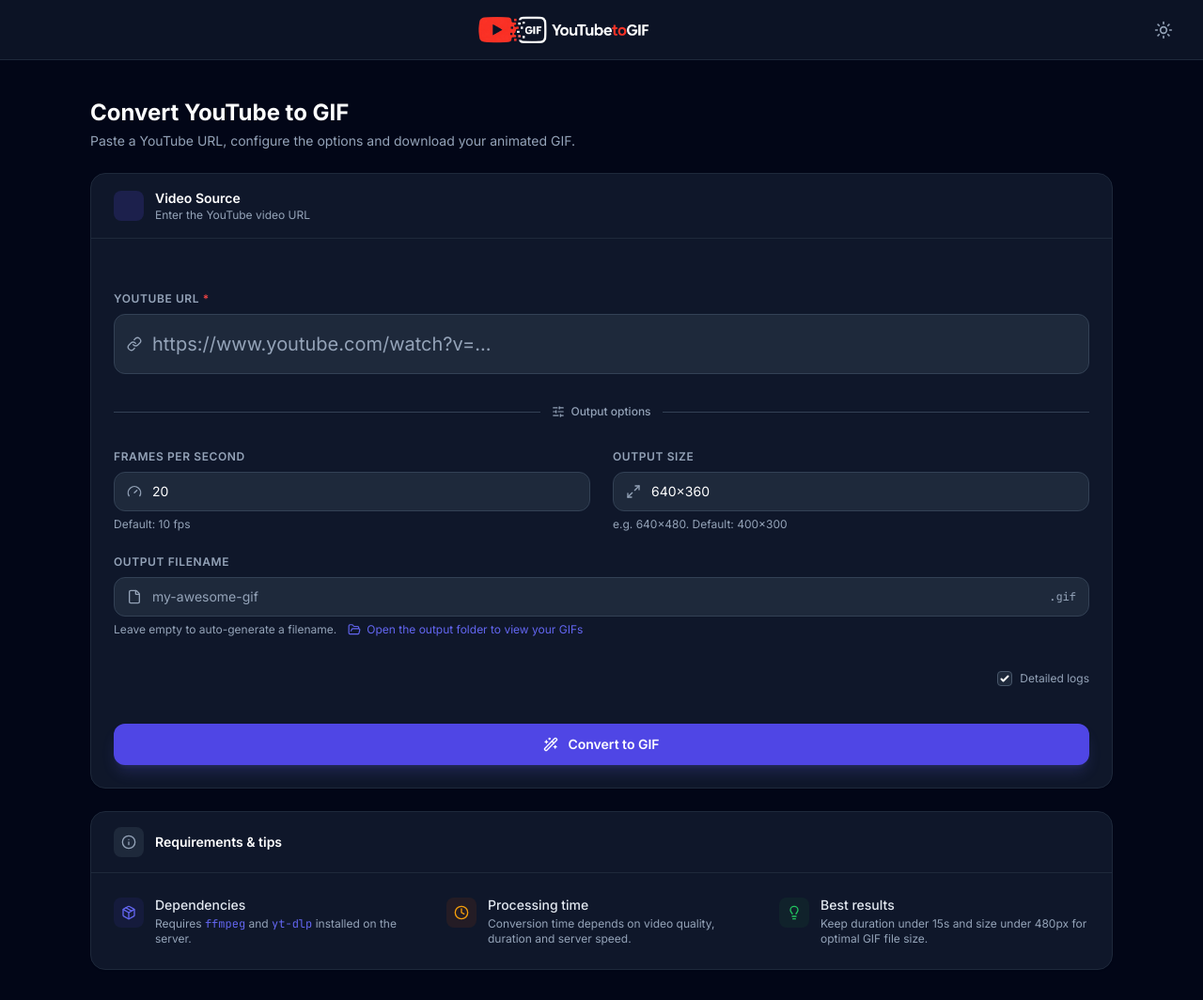
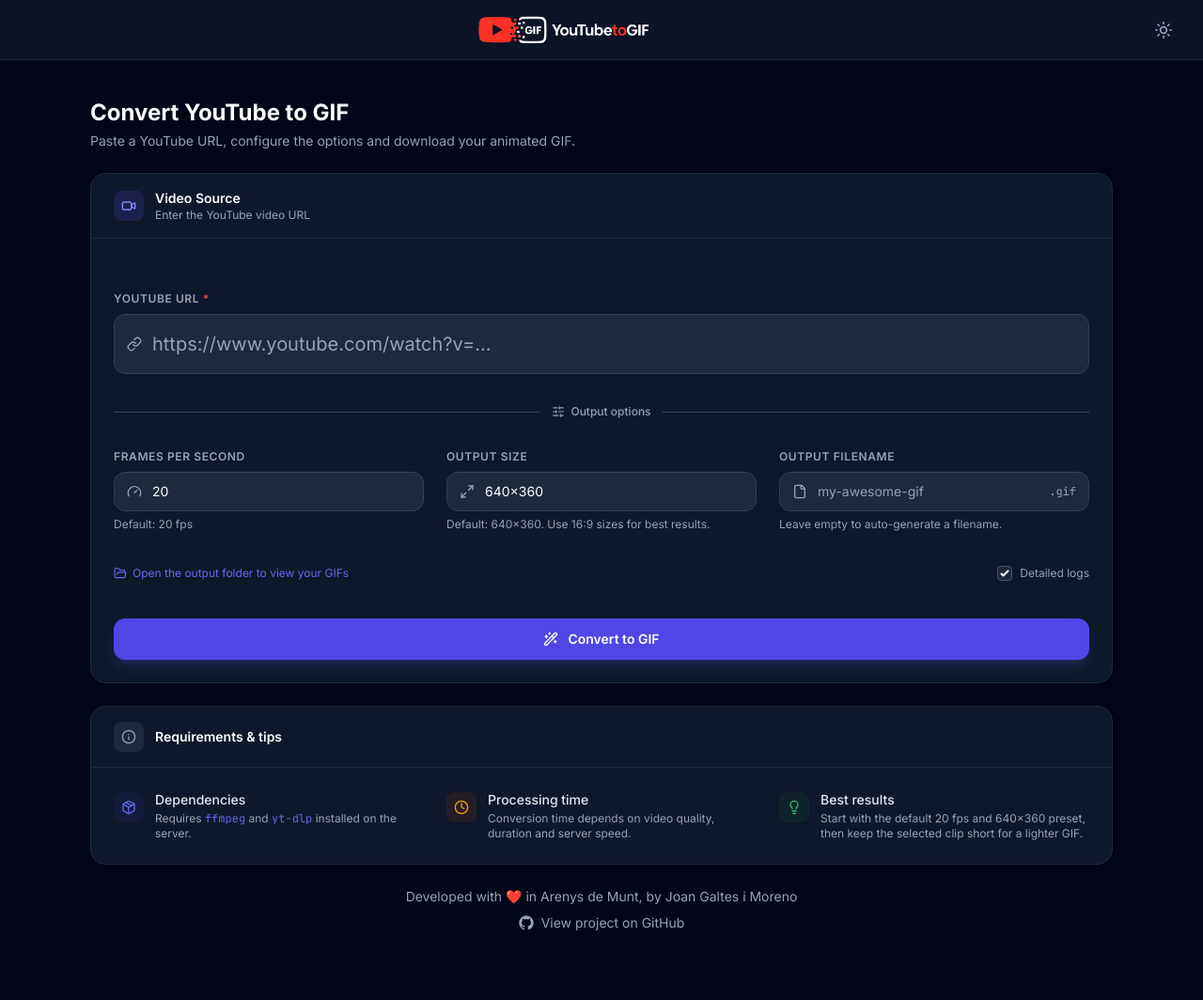
Before and after one commit to donbuche/youtube-to-gif, a website: page public/index.html in a window 1280 px wide. Shown: the whole page at 94% size. After the commit the page ends 1036 px from the top, so only its background shows below. Drawn offline with nearby package versions, Linux system fonts and the light colour scheme.

Commit message:
Polish form layout and footer details

```diff
--- a/public/index.html
+++ b/public/index.html
@@ -4,6 +4,7 @@
   <meta charset="UTF-8" />
   <meta name="viewport" content="width=device-width, initial-scale=1.0" />
   <title>YouTube to GIF Converter</title>
+  <link rel="icon" href="/favicon.ico" sizes="any" />
   <!-- CDN must load first so tailwind global exists before we configure it -->
   <script src="https://cdn.tailwindcss.com?plugins=forms"></script>
   <script>
@@ -172,7 +173,7 @@
         <!-- Card header -->
         <div class="px-6 py-4 border-b border-slate-200 dark:border-slate-800 flex items-center gap-3">
           <div class="w-8 h-8 rounded-lg bg-brand-100 dark:bg-brand-900/40 flex items-center justify-center">
-            <i data-lucide="youtube" class="w-4 h-4 text-brand-600 dark:text-brand-400"></i>
+            <i data-lucide="video" class="w-4 h-4 text-brand-600 dark:text-brand-400"></i>
           </div>
           <div>
             <h3 class="text-sm font-semibold text-slate-900 dark:text-white">Video Source</h3>
@@ -297,7 +298,7 @@
           </div>
 
           <!-- Options grid -->
-          <div class="grid grid-cols-1 sm:grid-cols-2 gap-6">
+          <div class="grid grid-cols-1 lg:grid-cols-3 gap-6">
 
             <!-- FPS -->
             <div>
@@ -311,7 +312,7 @@
                 <input type="number" id="fps" name="fps" min="1" max="60" value="20" placeholder="10"
                   class="w-full pl-10 pr-4 py-2.5 rounded-xl border border-slate-200 dark:border-slate-700 bg-slate-50 dark:bg-slate-800 text-slate-900 dark:text-white placeholder-slate-400 text-sm focus:outline-none focus:ring-2 focus:ring-brand-500 focus:border-transparent transition" />
               </div>
-              <p class="mt-1.5 text-xs text-slate-400">Default: 10 fps</p>
+              <p class="mt-1.5 text-xs text-slate-400">Default: 20 fps</p>
             </div>
 
             <!-- Size -->
@@ -326,11 +327,11 @@
                 <input type="text" id="size" name="size" value="640x360" placeholder="400x300"
                   class="w-full pl-10 pr-4 py-2.5 rounded-xl border border-slate-200 dark:border-slate-700 bg-slate-50 dark:bg-slate-800 text-slate-900 dark:text-white placeholder-slate-400 text-sm focus:outline-none focus:ring-2 focus:ring-brand-500 focus:border-transparent transition" />
               </div>
-              <p class="mt-1.5 text-xs text-slate-400">e.g. 640x480. Default: 400x300</p>
+              <p class="mt-1.5 text-xs text-slate-400">Default: 640x360. Use 16:9 sizes for best results.</p>
             </div>
 
             <!-- Output filename -->
-            <div class="sm:col-span-2">
+            <div>
               <label for="output" class="block text-xs font-semibold text-slate-500 dark:text-slate-400 uppercase tracking-wider mb-2">
                 Output filename
               </label>
@@ -344,22 +345,22 @@
                   <span class="text-xs font-mono text-slate-400">.gif</span>
                 </div>
               </div>
-              <div class="mt-1.5 flex flex-wrap items-center gap-x-3 gap-y-1 text-xs text-slate-400">
+              <div class="mt-1.5 text-xs text-slate-400">
                 <span>Leave empty to auto-generate a filename.</span>
-                <a
-                  href="/output"
-                  target="_blank"
-                  rel="noopener"
-                  class="inline-flex items-center gap-1.5 text-brand-500 hover:text-brand-600 hover:underline"
-                >
-                  <i data-lucide="folder-open" class="h-3.5 w-3.5"></i>
-                  <span>Open the output folder to view your GIFs</span>
-                </a>
               </div>
             </div>
           </div>
 
-          <div class="flex items-center justify-end pt-1">
+          <div class="flex flex-col gap-3 pt-1 sm:flex-row sm:items-center sm:justify-between">
+            <a
+              href="/output"
+              target="_blank"
+              rel="noopener"
+              class="inline-flex items-center gap-1.5 text-xs text-brand-500 hover:text-brand-600 hover:underline"
+            >
+              <i data-lucide="folder-open" class="h-3.5 w-3.5"></i>
+              <span>Open the output folder to view your GIFs</span>
+            </a>
             <label for="verbose" class="inline-flex cursor-pointer items-center gap-2 text-xs text-slate-500 dark:text-slate-400">
               <input
                 type="checkbox"
@@ -518,11 +519,28 @@
               </div>
               <div>
                 <p class="text-sm font-medium text-slate-800 dark:text-slate-200">Best results</p>
-                <p class="text-xs text-slate-400 mt-0.5">Keep duration under 15s and size under 480px for optimal GIF file size.</p>
+                <p class="text-xs text-slate-400 mt-0.5">Start with the default 20 fps and 640x360 preset, then keep the selected clip short for a lighter GIF.</p>
               </div>
             </div>
           </div>
         </div>
+      </div>
+
+      <div class="px-4 pb-2 text-center">
+        <p class="text-sm text-slate-500 dark:text-slate-400">
+          Developed with ❤️ in Arenys de Munt, by Joan Galtes i Moreno
+        </p>
+        <a
+          href="https://github.com/donbuche/youtube-to-gif"
+          target="_blank"
+          rel="noopener"
+          class="mt-2 inline-flex items-center gap-2 text-sm text-slate-500 hover:text-brand-600 dark:text-slate-400 dark:hover:text-brand-400"
+        >
+          <svg viewBox="0 0 24 24" aria-hidden="true" class="h-4 w-4 fill-current">
+            <path d="M12 .5C5.649.5.5 5.649.5 12c0 5.084 3.292 9.398 7.861 10.92.575.106.786-.25.786-.556 0-.274-.01-1-.016-1.961-3.198.695-3.873-1.541-3.873-1.541-.523-1.328-1.278-1.682-1.278-1.682-1.045-.714.08-.699.08-.699 1.155.081 1.763 1.186 1.763 1.186 1.027 1.759 2.694 1.251 3.35.957.104-.744.402-1.251.731-1.539-2.553-.29-5.238-1.277-5.238-5.684 0-1.255.448-2.282 1.183-3.087-.119-.29-.513-1.458.112-3.04 0 0 .965-.309 3.162 1.18a10.96 10.96 0 0 1 2.879-.387c.976.004 1.96.132 2.879.387 2.195-1.489 3.159-1.18 3.159-1.18.627 1.582.233 2.75.114 3.04.737.805 1.181 1.832 1.181 3.087 0 4.418-2.689 5.391-5.25 5.676.413.355.781 1.055.781 2.126 0 1.536-.014 2.774-.014 3.151 0 .309.207.668.792.555C20.211 21.395 23.5 17.082 23.5 12 23.5 5.649 18.351.5 12 .5Z"/>
+          </svg>
+          <span>View project on GitHub</span>
+        </a>
       </div>
 
     </div>
```
Also changed, not shown: public/favicon.ico (added).
